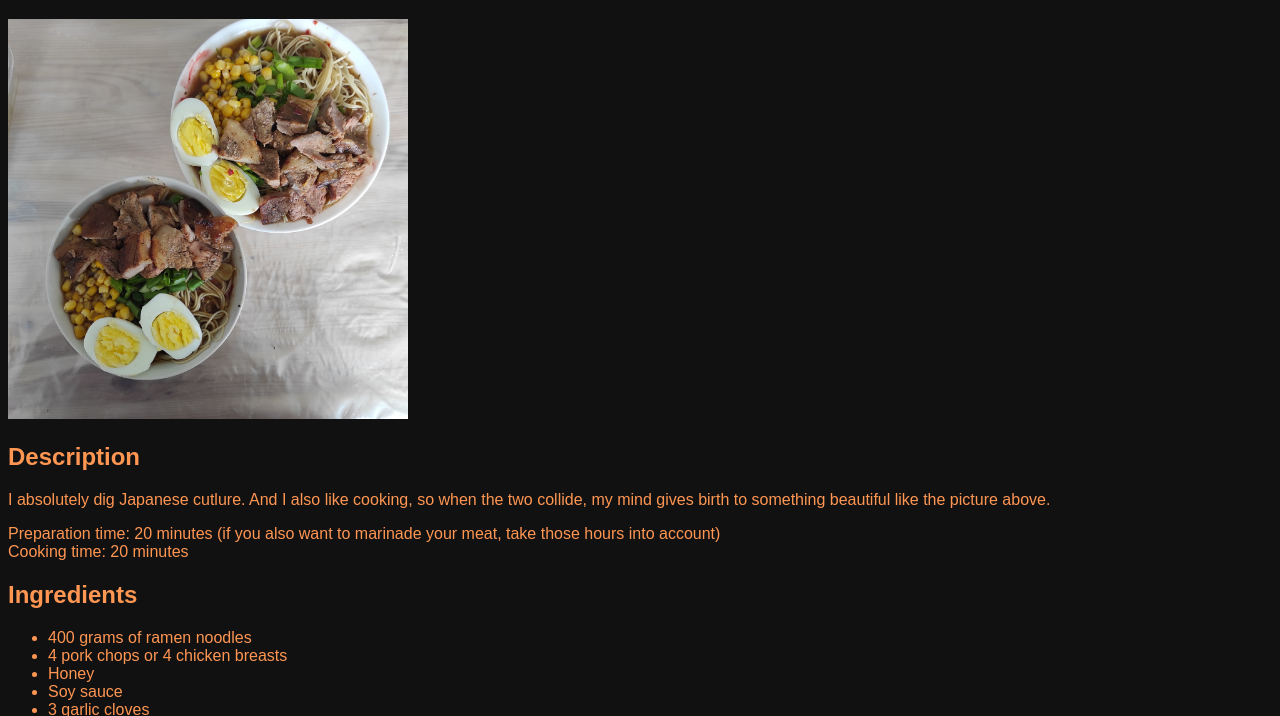
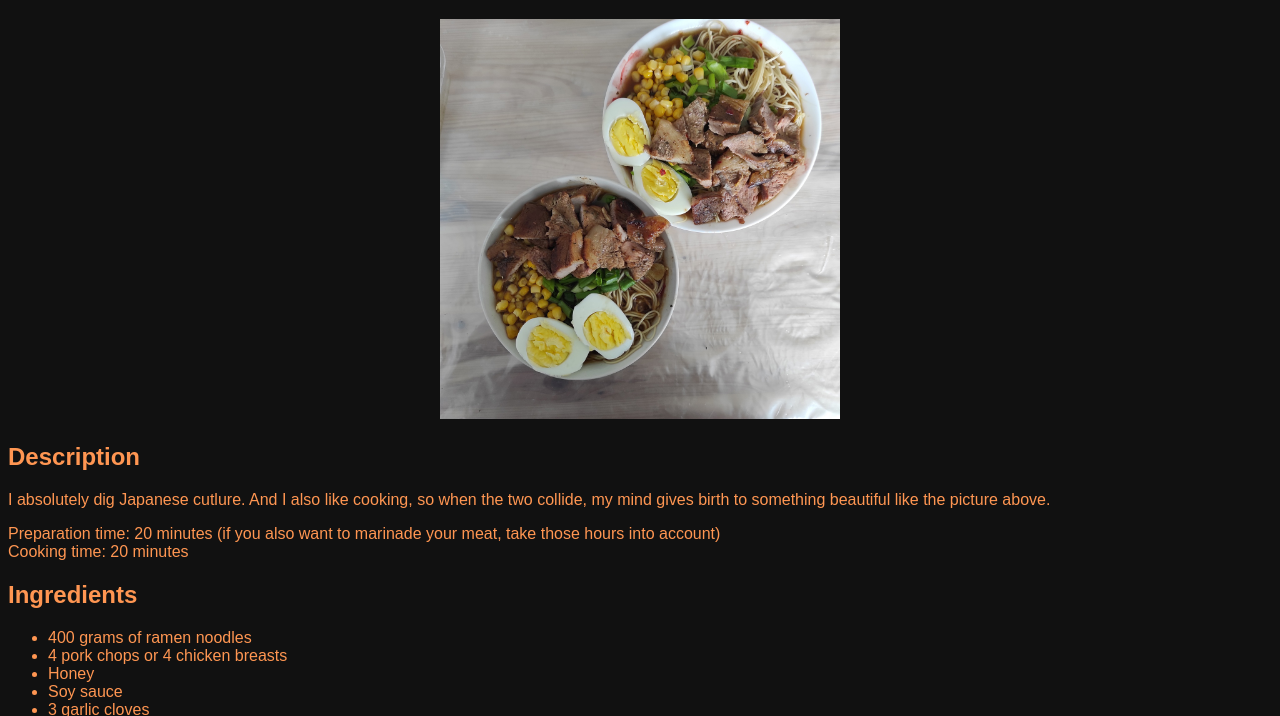
Before and after one commit to Vsein/recipes-web, a plain HTML site: page recipes/ramen.html in a window 1280 px wide. Shown: the part 61-777 px from the top of the page. Drawn offline with Linux system fonts and the light colour scheme.

Commit message:
Add centering for images

```diff
--- a/recipes/ramen.html
+++ b/recipes/ramen.html
@@ -10,7 +10,7 @@
 
 	<body>
 		<h1> Ramen </h1>
-		<img src="ramen.jpg" alt="Ramen photo" height="400">
+		<div><img src="ramen.jpg" alt="Ramen photo"></div>
 		<h2> Description </h2>
 		<p> I absolutely dig Japanese cutlure. And I also like cooking, so when the
 		two collide, my mind gives birth to something beautiful like the picture
--- a/style.css
+++ b/style.css
@@ -6,3 +6,11 @@ body {
 a, body {
 	color: #FF9652;
 }
+
+img {
+	height: 400px;
+}
+
+div {
+	text-align: center;
+}
```
Also changed, not shown: recipes/kievan_kotlety.html (+1 -1 lines), recipes/scrambled_eggs.html (+1 -1 lines).
